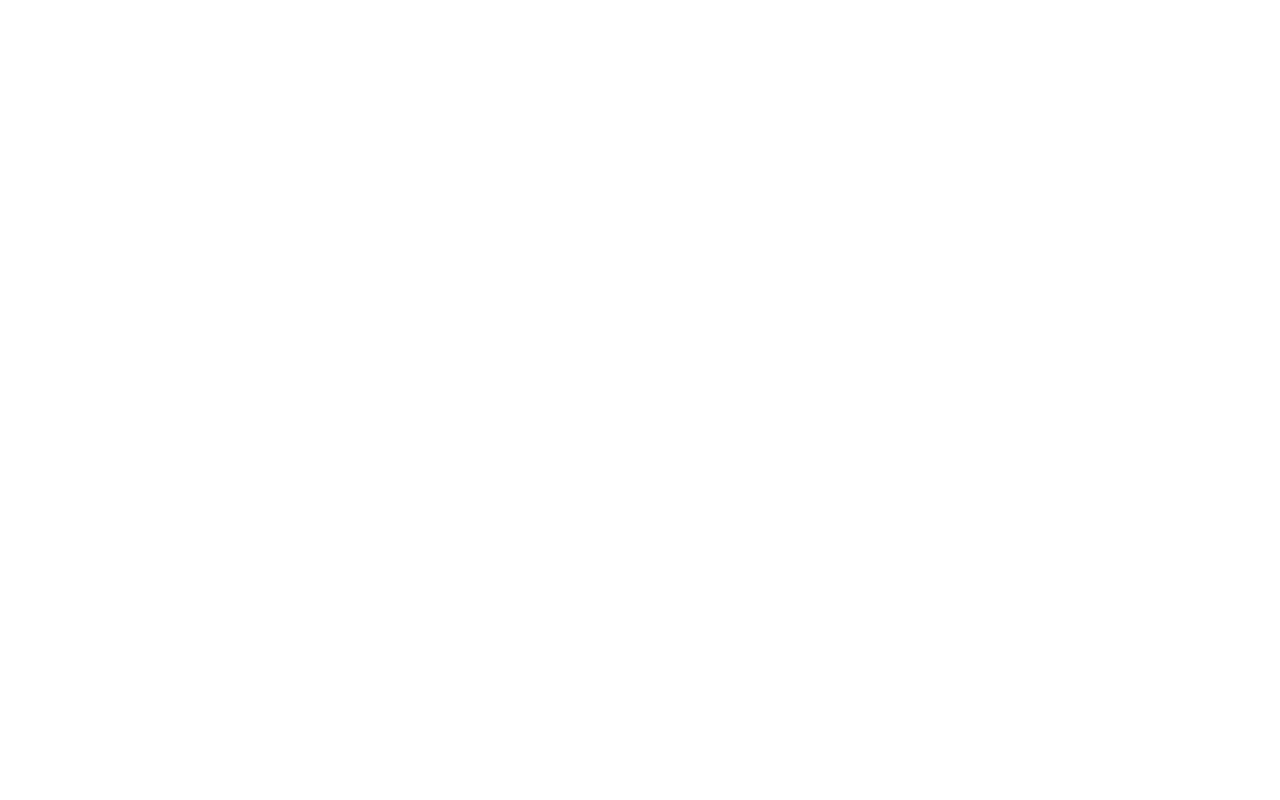
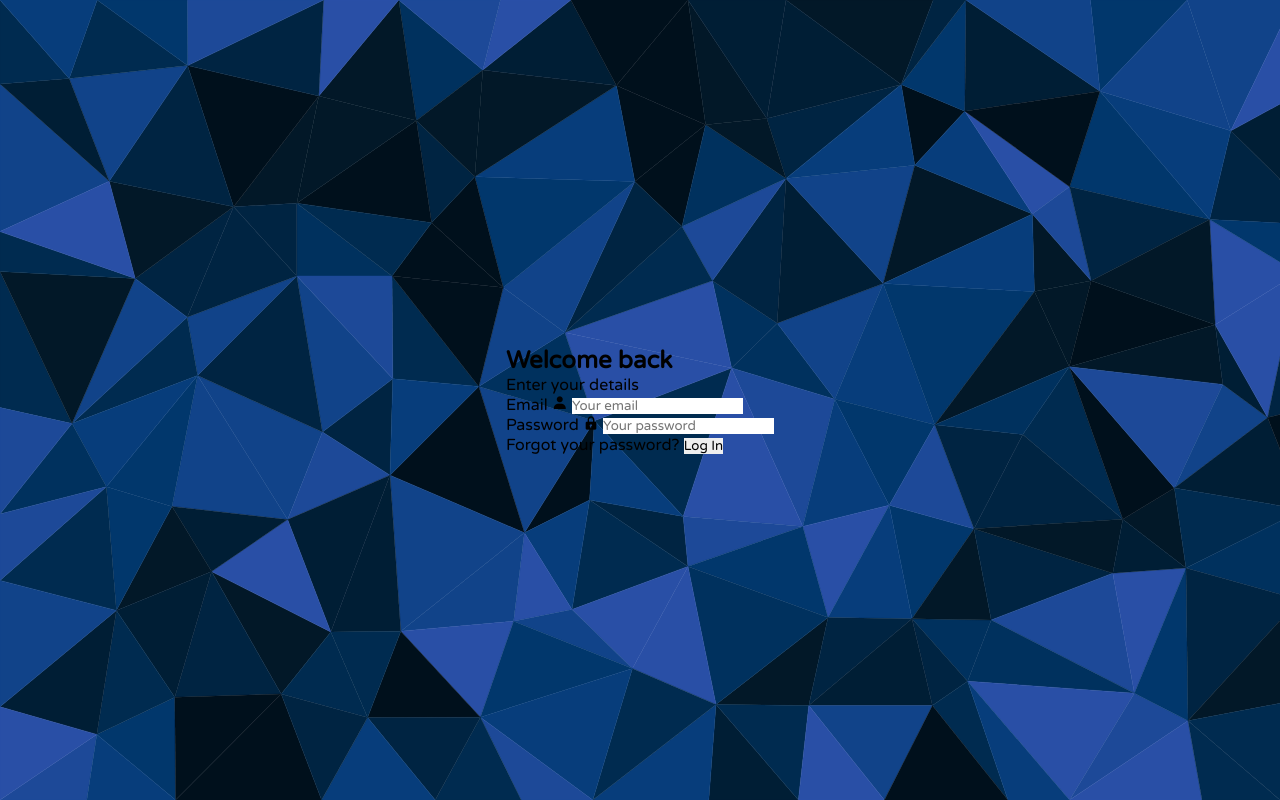
Before and after one commit to alinukerotester/awesome-login-form, a plain HTML site: page index.html in a window 1280 px wide. Drawn offline with nearby package versions, Linux system fonts and the light colour scheme.

Commit message:
some data

```diff
--- a/css/style.css
+++ b/css/style.css
@@ -0,0 +1,18 @@
+* {
+    margin: 0;
+    padding: 0;
+    border: 0;
+    outline: 0;
+    box-sizing: border-box;
+    font-family: 'Varela Round', sans-serif;
+}
+
+body {
+    height: 100vh;
+    display: flex;
+    align-items: center;
+    justify-content: center;
+    background-image: url('../images/bg.svg');
+    background-size: cover;
+    animation: move 15s linear alternate infinite;
+}
--- a/index.html
+++ b/index.html
@@ -18,7 +18,36 @@
 
 <body>
 
+    <div class="login-box">
 
+        <h2>Welcome back</h2>
+        <p>Enter your details</p>
+
+        <form>
+            <div class="form-group">
+                <label for="email">
+                    Email
+                </label>
+                <i class="bx bxs-user"></i>
+                <input type="email" id="email" placeholder="Your email" required>
+            </div>
+            <div class="form-group">
+                <label for="password">
+                    Password
+                </label>
+                <i class="bx bxs-lock"></i>
+                <input type="password" id="password" placeholder="Your password" required>
+            </div>
+
+            <a class="forgot">
+                Forgot your password?
+            </a>
+
+            <input type="submit" value="Log In">
+
+        </form>
+
+    </div>
 
 </body>
 
```
Also changed, not shown: images/bg.svg (added).
